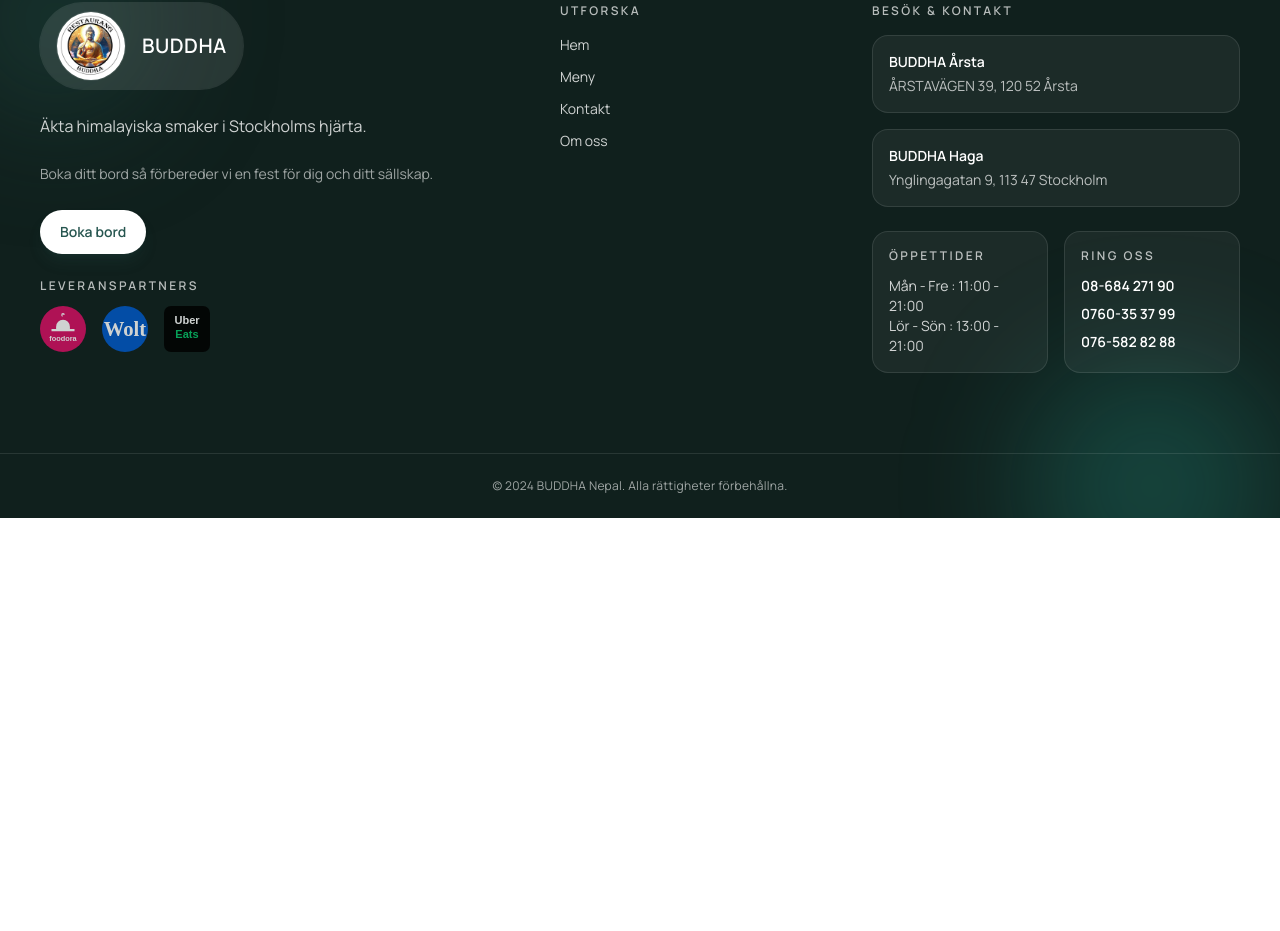
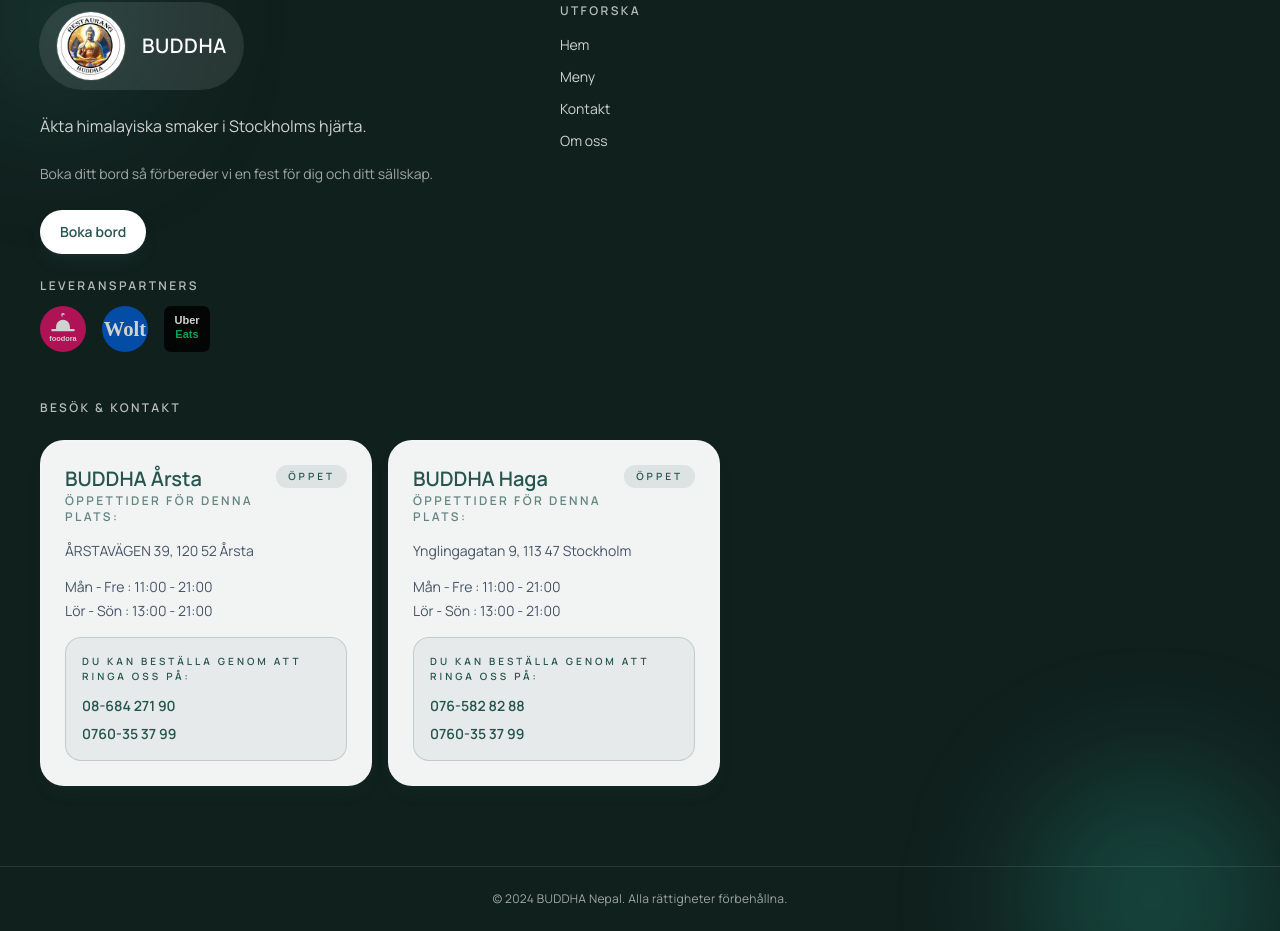
Before and after one commit to devarena-solutions/buddha-nepal, a Next.js app: page /menu in a window 1280 px wide. Shown: the part 6740-7671 px from the top of the page. Before the commit the page ends 7258 px from the top, so only its background shows below. Built offline with nearby package versions, Linux system fonts and the light colour scheme.

Commit message:
Update footer with location tiles

```diff
--- a/src/components/footer.tsx
+++ b/src/components/footer.tsx
@@ -1,4 +1,8 @@
-import { locationData } from "@/context/LocationContext";
+import {
+  locationData,
+  type LocationInfo,
+  type LocationKey,
+} from "@/context/LocationContext";
 import { icons } from "@/utils/icons";
 import { contact, footerContent } from "@/utils/translations";
 import { siteSetting, type Language as SiteLanguage } from "@/utils/site";
@@ -10,12 +14,12 @@
   const router = useRouter();
   const locale = (router.locale as SiteLanguage) ?? "en";
   const links = siteSetting.getHeaderLinks();
-  const locationEntries = Object.entries(locationData);
+  const locationEntries = Object.entries(locationData) as [
+    LocationKey,
+    LocationInfo,
+  ][];
   const activeLocations = locationEntries.filter(([, info]) => info.isActive);
   const upcomingLocations = locationEntries.filter(([, info]) => !info.isActive);
-  const phoneNumbers = Array.from(
-    new Set(activeLocations.flatMap(([, info]) => info.phones))
-  );
 
   const deliveryPartners = [
     { src: "/foodora.svg", alt: "Foodora" },
@@ -97,53 +101,40 @@
             </nav>
           </div>
 
-          <div className="md:col-span-4 flex flex-col gap-6">
-            <div className="space-y-4">
+          <div className="md:col-span-7 flex flex-col gap-6">
             <p className="text-xs font-semibold uppercase tracking-[0.2em] text-white/70">
               {footerContent.contactTitle[locale]}
             </p>
-              <div className="grid gap-4">
-                {activeLocations.map(([key, info]) => (
-                  <div
+            <div className="grid gap-4 sm:grid-cols-2">
+              {activeLocations.map(([key, info]) => {
+                const phoneNumbers = info.phones ?? [];
+
+                return (
+                  <article
                     key={key}
-                    className="rounded-2xl border border-white/10 bg-white/5 p-4"
+                    className="relative flex h-full flex-col gap-4 rounded-3xl border border-white/15 bg-white/95 p-6 text-slate-900 shadow-lg shadow-primary/10"
                   >
-                    <p className="text-sm font-semibold text-white">
+                    <div className="flex items-start justify-between gap-3">
+                      <div className="flex flex-col">
+                        <h3 className="text-xl font-semibold text-primary">
                           {info.shortName}
+                        </h3>
+                        <p className="text-xs font-semibold uppercase tracking-[0.2em] text-primary/70">
+                          {contact.opening_times[locale]}
                         </p>
-                    <p className="mt-1 text-sm text-white/70">{info.name}</p>
                       </div>
-                ))}
+                      <span className="rounded-full bg-primary/10 px-3 py-1 text-[10px] font-semibold uppercase tracking-[0.3em] text-primary">
+                        {contact.open_label[locale]}
+                      </span>
                     </div>
+                    <p className="text-sm text-slate-600">{info.name}</p>
+                    <div className="space-y-1 text-sm text-slate-600">
+                      <p>{contact.weekdays[locale]}</p>
+                      <p>{contact.weekends[locale]}</p>
                     </div>
-
-            {upcomingLocations.length > 0 && (
-              <div className="rounded-2xl border border-white/10 bg-white/5 p-4">
-                <p className="text-xs font-semibold uppercase tracking-[0.2em] text-white/70">
-                  {contact.coming_soon_default[locale]}
-                </p>
-                {upcomingLocations.map(([key, info]) => (
-                  <div key={key} className="mt-3">
-                    <p className="text-sm font-semibold text-white">
-                      {info.shortName}
-                    </p>
-                    <p className="text-sm text-white/70">{info.name}</p>
-                  </div>
-                ))}
-              </div>
-            )}
-
-            <div className="grid gap-4 sm:grid-cols-2">
-              <div className="rounded-2xl border border-white/10 bg-white/5 p-4">
-                <p className="text-xs font-semibold uppercase tracking-[0.2em] text-white/70">
-                  {footerContent.hoursTitle[locale]}
-                </p>
-                <p className="mt-3 text-sm text-white/80">{contact.weekdays[locale]}</p>
-                <p className="text-sm text-white/80">{contact.weekends[locale]}</p>
-              </div>
-              <div className="rounded-2xl border border-white/10 bg-white/5 p-4">
-                <p className="text-xs font-semibold uppercase tracking-[0.2em] text-white/70">
-                  {footerContent.callUsTitle[locale]}
+                    <div className="rounded-2xl border border-primary/20 bg-primary/5 p-4">
+                      <p className="text-[10px] font-semibold uppercase tracking-[0.3em] text-primary">
+                        {contact.order_call[locale]}
                       </p>
                       <div className="mt-3 flex flex-col gap-2">
                         {phoneNumbers.map((phone) => {
@@ -152,7 +143,7 @@
                             <a
                               key={sanitized}
                               href={`tel:${sanitized}`}
-                        className="text-sm font-semibold text-white transition hover:text-white/80"
+                              className="text-sm font-semibold text-primary transition hover:text-primary/80"
                             >
                               {phone}
                             </a>
@@ -160,6 +151,42 @@
                         })}
                       </div>
                     </div>
+                  </article>
+                );
+              })}
+
+              {upcomingLocations.map(([key, info]) => {
+                const statusMessage = info.statusMessage?.[locale];
+                const statusLabel =
+                  statusMessage ?? contact.coming_soon_default[locale];
+
+                return (
+                  <article
+                    key={key}
+                    className="relative overflow-hidden rounded-3xl border border-white/20 bg-gradient-to-br from-primary to-primary/70 p-6 text-white shadow-xl"
+                  >
+                    <div className="pointer-events-none absolute -top-10 right-0 h-24 w-24 rounded-full bg-white/10 blur-3xl" />
+                    <div className="pointer-events-none absolute -bottom-6 left-6 h-20 w-20 rounded-full bg-white/10 blur-2xl" />
+                    <div className="relative flex h-full flex-col gap-3">
+                      <div className="flex items-start justify-between gap-3">
+                        <div>
+                          <h3 className="text-xl font-semibold">{info.shortName}</h3>
+                          <p className="text-sm text-white/80">{info.name}</p>
+                        </div>
+                        <span className="rounded-full bg-white/20 px-3 py-1 text-[10px] font-semibold uppercase tracking-[0.3em] text-white">
+                          {statusLabel}
+                        </span>
+                      </div>
+                      <p className="text-sm text-white/80">
+                        {statusMessage ?? contact.coming_soon_description[locale]}
+                      </p>
+                      <p className="text-xs text-white/60">
+                        {contact.coming_soon_follow[locale]}
+                      </p>
+                    </div>
+                  </article>
+                );
+              })}
             </div>
           </div>
         </div>
```
Lines whose indentation alone changed are shown as unchanged.
